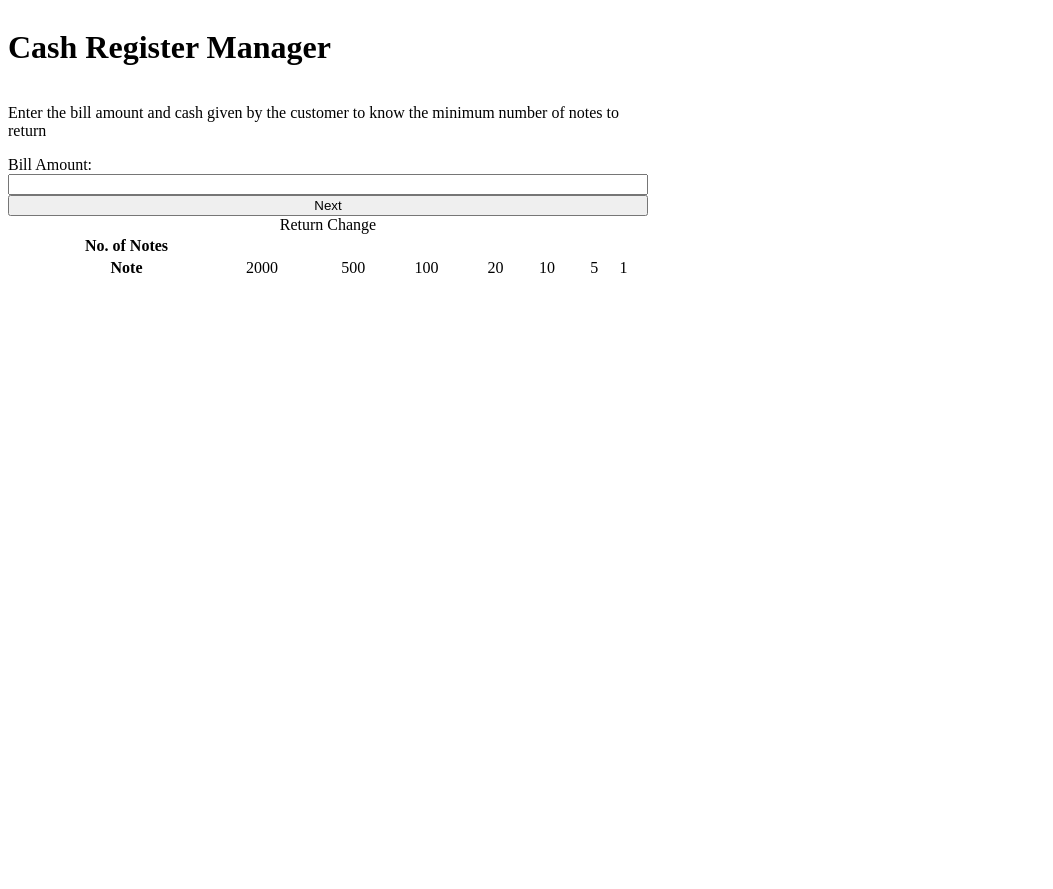
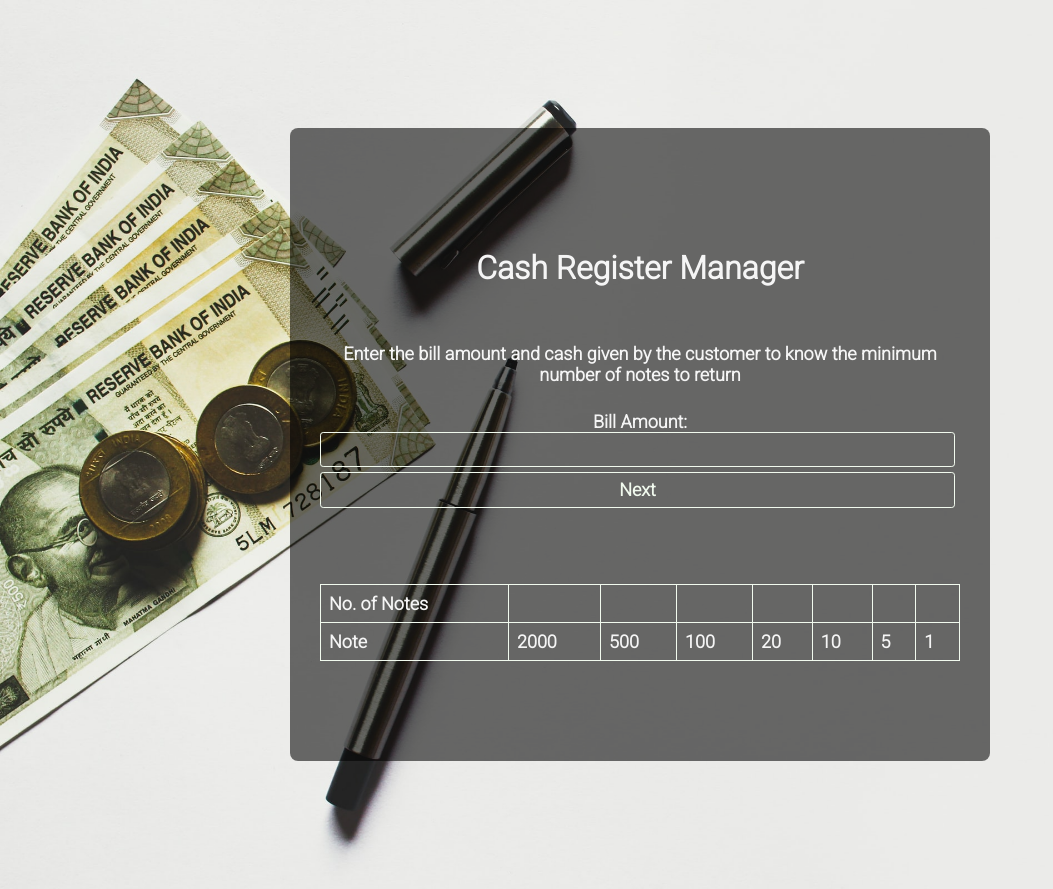
Before and after one commit to Snigdha17/cash-register, a plain HTML site: page index.html in a window 1280 px wide. Shown: the whole page, without its empty margins (0-1053 px from the left). Before the commit the page ends 800 px from the top, so only its background shows below. Drawn offline with Linux system fonts and the light colour scheme.

Commit message:
style: Added CSS styling

```diff
--- a/index.html
+++ b/index.html
@@ -15,18 +15,16 @@
         number of notes to return
       </p>
       <label for="bill-amount">Bill Amount: </label>
-      <input id="bill-amount" type="text" />
+      <input id="bill-amount" type="number" />
       <button id="next-button">Next</button>
       <div id="cash-given-area">
         <label for="cash-given">Cash Given: </label>
-        <input id="cash-given" type="text" />
+        <input id="cash-given" type="number" />
         <button id="check-button">Check</button>
       </div>
+      <p id="cash-returned"></p>
       <div id="error-message"></div>
       <table class="change-table">
-        <caption>
-          Return Change
-        </caption>
         <tr>
           <th>No. of Notes</th>
           <td class="noOfNotes"></td>
--- a/index.js
+++ b/index.js
@@ -1,13 +1,13 @@
-const billAmount = document.querySelector("#bill-amount");
 const checkButton = document.querySelector("#check-button");
 const nextButton = document.querySelector("#next-button");
-const cashGiven = document.querySelector("#cash-given");
 const cashGivenArea = document.querySelector("#cash-given-area");
 const errorMessage = document.querySelector("#error-message");
 const numberOfNotesDisplayArea = document.querySelectorAll(".noOfNotes");
 const availableNotes = [2000, 500, 100, 20, 10, 5, 1];
+const cashReturned = document.querySelector("#cash-returned");
+function nextButtonOnClickHandler() {
+  var billAmount = document.querySelector("#bill-amount");
 
-function nextButtonOnClickHandler() {
   hideMessage();
   const billAmountValue = Number(billAmount.value);
   if (!Number.isInteger(billAmountValue)) {
@@ -30,6 +30,9 @@ function calculateChange(amountToBeReturned) {
 
 function checkButtonOnClickHandler() {
   hideMessage();
+  var billAmount = document.querySelector("#bill-amount");
+  var cashGiven = document.querySelector("#cash-given");
+
   const billAmountValue = Number(billAmount.value);
   const cashGivenValue = Number(cashGiven.value);
 
@@ -37,6 +40,7 @@ function checkButtonOnClickHandler() {
     showMessage("Cash Given should be a number");
   } else if (cashGivenValue >= billAmountValue) {
     const amountToBeReturned = cashGivenValue - billAmountValue;
+    cashReturned.innerText = `Cash to be returned: ₹${amountToBeReturned}`;
     calculateChange(amountToBeReturned);
   } else {
     showMessage(
@@ -48,10 +52,12 @@ function checkButtonOnClickHandler() {
 function showMessage(message) {
   errorMessage.style.display = "block";
   errorMessage.innerText = message;
+  errorMessage.style.color = "red";
 }
 
 function hideMessage() {
   errorMessage.style.display = "none";
+  cashReturned.innerText = "";
 }
 
 function hideCashGivenInputArea() {
--- a/style.css
+++ b/style.css
@@ -1,7 +1,15 @@
+@import url("https://fonts.googleapis.com/css2?family=Roboto:ital,wght@0,300;1,400&display=swap");
+
 .container {
   display: flex;
   flex-direction: column;
   width: 50vw;
+  background-color: #00000090;
+  text-align: center;
+  margin: 8rem auto;
+  padding: 100px 30px;
+  color: whitesmoke;
+  border-radius: 0.5rem;
 }
 
 #cash-given-area {
@@ -11,3 +19,85 @@
 #error-message {
   display: none;
 }
+
+body {
+  background-image: url("images/cash-2.jpeg");
+  background-size: cover;
+  background-repeat: no-repeat;
+  font-family: "Roboto", sans-serif;
+  font-weight: 400;
+}
+
+h1 {
+  padding-bottom: 1rem;
+}
+
+p {
+  font-size: large;
+  font-weight: bold;
+  padding-bottom: 0.5rem;
+}
+
+label {
+  font-size: large;
+  font-weight: bold;
+}
+
+button {
+  display: inline-block;
+  padding: 0.4rem 2rem;
+  margin: 0 0.3rem 2rem 0;
+  border-radius: 0.2rem;
+  font-family: "Roboto", sans-serif;
+  font-weight: bold;
+  font-size: large;
+  color: #f1faee;
+  text-align: center;
+  background-color: transparent;
+  border: 0.1rem solid #f1faee;
+}
+
+button:hover {
+  color: #000000;
+  background-color: #f1faee;
+}
+
+#bill-amount,
+#cash-given {
+  background-color: transparent;
+  color: #f1faee;
+  display: block;
+  padding: 0.35rem 1.2rem;
+  margin: 0 0.3rem 0.3rem 0;
+  border-radius: 0.2rem;
+  font-size: larger;
+  font-weight: 400;
+  border: 0.1rem solid #f1faee;
+  display: block;
+}
+
+#cash-given {
+  width: 100%;
+  box-sizing: border-box;
+}
+
+#error-message {
+  color: #f1faee;
+  padding: 2rem 1.5rem;
+  margin: 0 0.3rem 0.3rem 0;
+  font-size: large;
+}
+
+.change-table {
+  padding-top: 5rem;
+  border-collapse: collapse;
+}
+
+td,
+th {
+  border: 1px solid #f1faee;
+  padding: 0.5rem;
+  font-weight: bold;
+  font-size: large;
+  text-align: left;
+}
```
Also changed, not shown: images/cash-2.jpeg (added).
